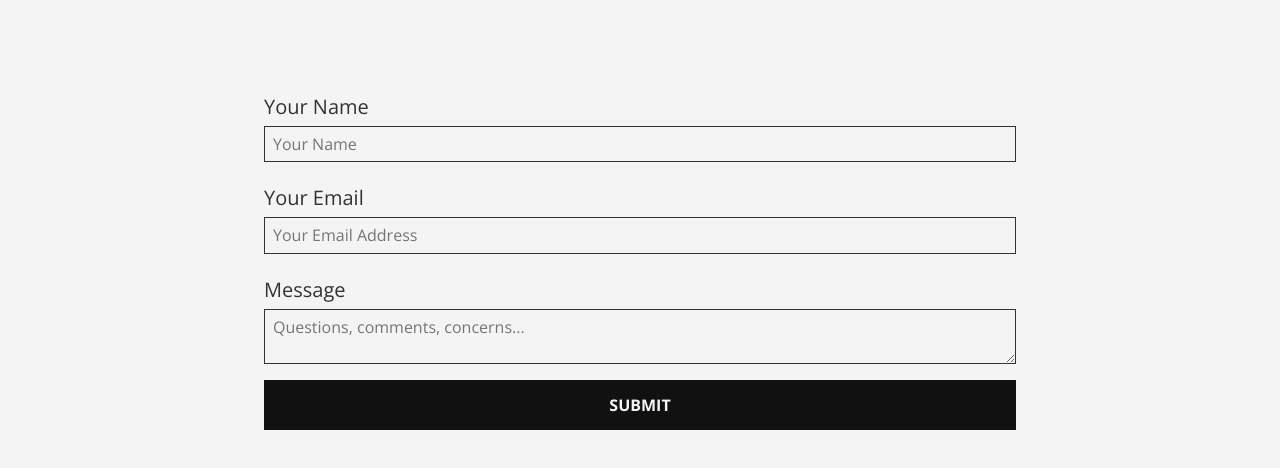
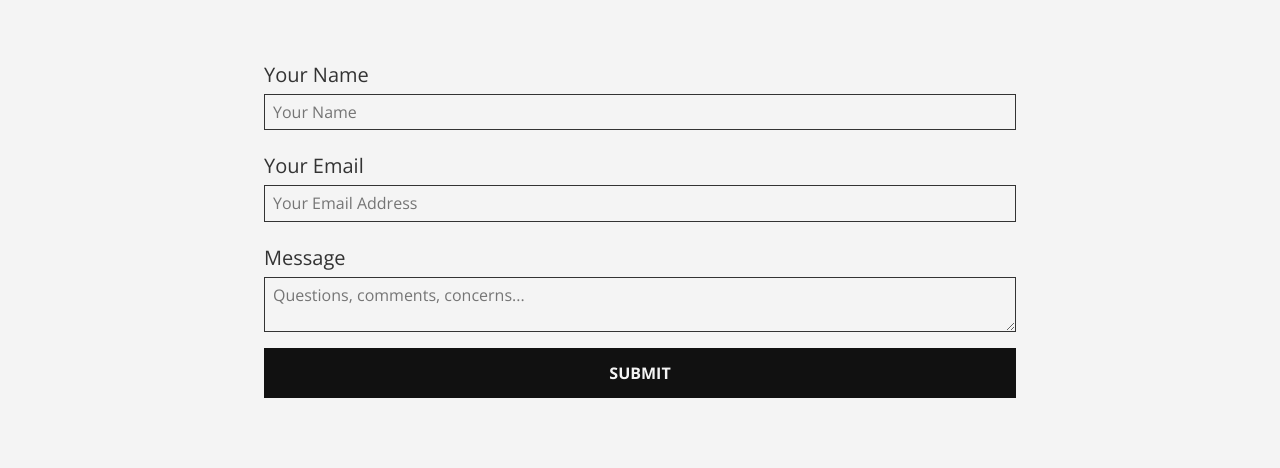
Before and after one commit to madelyneriksen/codebywomen, a Gatsby site: page /contact in a window 1280 px wide. Shown: the part 330-798 px from the top of the page. Built offline with nearby package versions, Linux system fonts and the light colour scheme; Gatsby itself is replaced by a stand-in of ours.

Commit message:
Decreased form spacing.

```diff
--- a/src/contact/form.js
+++ b/src/contact/form.js
@@ -7,7 +7,7 @@ const labelClasses = "sans-serif pv2 f4 db"
 
 
 export default props => (
-  <form method="POST" action="https://www.briskforms.com/go/0005462d369d88f6a0c56d1534976dda" className="db mv4">
+  <form method="POST" action="https://www.briskforms.com/go/0005462d369d88f6a0c56d1534976dda" className="db">
     <label for="name" className={labelClasses}>Your Name</label>
     <input
       type="text"
```
